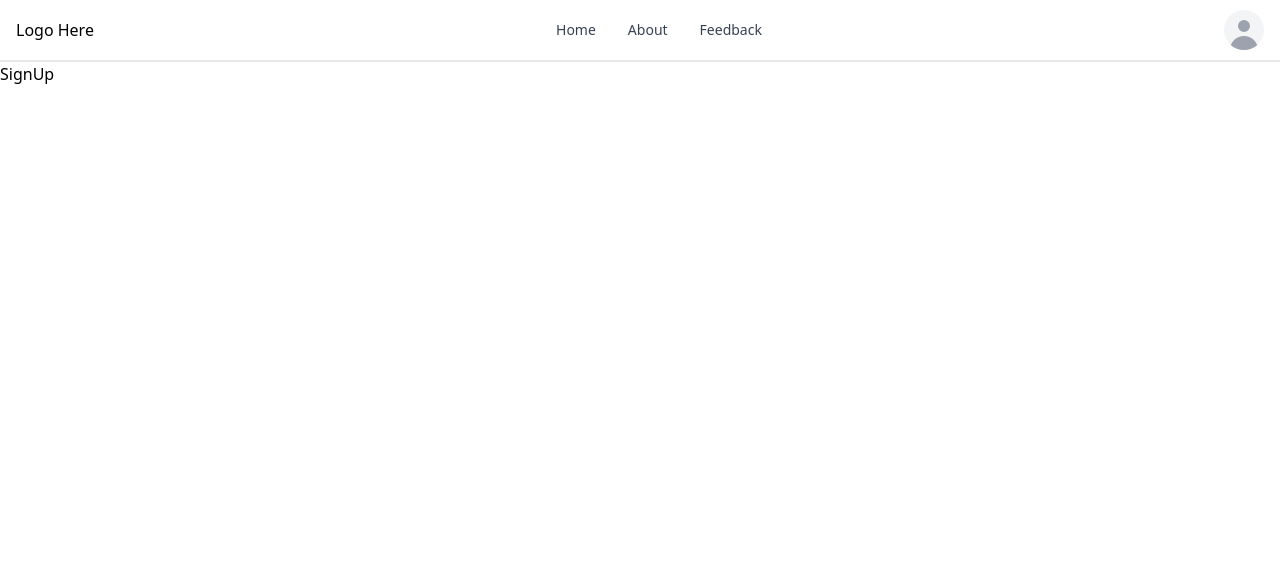
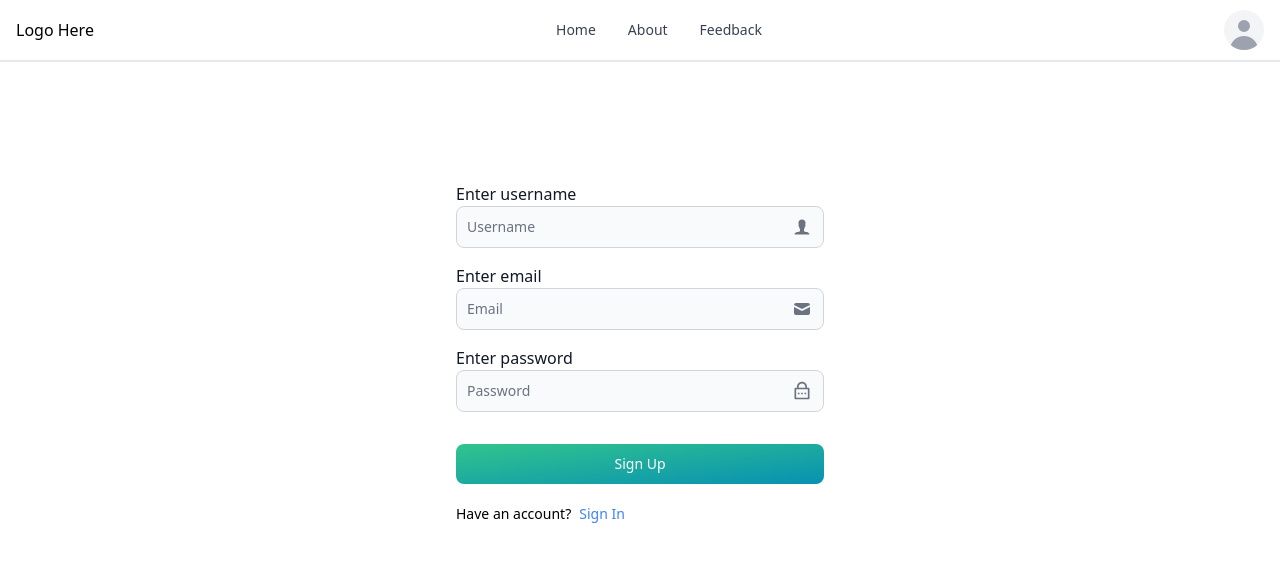
Before and after one commit to patcherist707/thesis-final-final, a React (Vite) app in the folder client/: page /sign-up in a window 1280 px wide. Shown: the top 562 px of the page. Built offline with nearby package versions, Linux system fonts and the light colour scheme.

Commit message:
Creates signup functionality and configure proxy

```diff
--- a/client/src/pages/SignUp.jsx
+++ b/client/src/pages/SignUp.jsx
@@ -1,9 +1,110 @@
-import React from "react";
+import { Button, Label, TextInput, Alert, Spinner } from 'flowbite-react';
+import { Link, useNavigate } from 'react-router-dom';
+import { IoIosPerson } from "react-icons/io";
+import { HiMail } from "react-icons/hi";
+import { RiLockPasswordLine } from "react-icons/ri";
+import { useState } from 'react';
 
 export default function SignUp() {
+  const [formData, setFormData] = useState({});
+  const [errorMessage, setErrorMessage] = useState(null);
+  const [loading, setLoading] = useState(false);
+  const navigate = useNavigate();
+
+  const handleChange = (e) => {
+    setFormData({ ...formData, [e.target.id]: e.target.value.trim() });
+  };
+  const handleSubmit = async (e) => {
+    e.preventDefault();
+    if (!formData.username || !formData.email || !formData.password) {
+      return setErrorMessage('Please fill out all fields.');
+    }
+    try {
+      setLoading(true);
+      setErrorMessage(null);
+      const res = await fetch('/api/user/signup', {
+        method: 'POST',
+        headers: { 'Content-Type': 'application/json' },
+        body: JSON.stringify(formData),
+      });
+      const data = await res.json();
+      if (data.success === false) {
+        return setErrorMessage(data.message);
+      }
+      setLoading(false);
+      if(res.ok) {
+        navigate('/sign-in');
+      }
+    } catch (error) {
+      setErrorMessage(error.message);
+      setLoading(false);
+    }
+  };
+
   return (
-    <div>
-      SignUp
+    <div className='min-h-screen mt-20'>
+      <div className="p-10 max-w-md gap-5 mx-auto rounded-3xl">
+        <form className='flex flex-col gap-4' onSubmit={handleSubmit}>
+          <div>
+            <Label value='Enter username' className='text-base'/>
+            <TextInput
+              type='text'
+              placeholder='Username'
+              id='username'
+              rightIcon={IoIosPerson}
+              onChange={handleChange}
+            />
+          </div>
+          <div>
+            <Label value='Enter email' className='text-base'/>
+            <TextInput
+              type='email'
+              placeholder='Email'
+              id='email'
+              rightIcon={HiMail}
+              onChange={handleChange}
+            />
+          </div>
+          <div>
+            <Label value='Enter password' className='text-base'/>
+            <TextInput
+              type='password'
+              placeholder='Password'
+              id='password'
+              rightIcon={RiLockPasswordLine}
+              onChange={handleChange}
+            />
+          </div>
+          <Button
+            Button
+            gradientDuoTone={'greenToBlue'} className='mt-4'
+            type='submit'
+            disabled={loading}
+          >
+            {loading ? (
+                <>
+                  <Spinner size='sm' />
+                  <span className='pl-3'>Loading...</span>
+                </>
+              ) : (
+                'Sign Up'
+            )}
+          </Button>
+        </form>
+        <div className='flex gap-2 text-sm mt-5'>
+          <span>Have an account?</span>
+          <Link to={'/sign-in'} className='text-blue-500'>
+            Sign In
+          </Link>
+        </div>
+        <div className='mt-5'>
+          {errorMessage && (
+            <Alert color={'failure'}>
+              {errorMessage}
+            </Alert>
+          )}
+        </div>
+      </div>
     </div>
   );
 }
--- a/client/vite.config.js
+++ b/client/vite.config.js
@@ -1,7 +1,15 @@
-import { defineConfig } from 'vite'
-import react from '@vitejs/plugin-react-swc'
+import { defineConfig } from 'vite';
+import react from '@vitejs/plugin-react-swc';
 
-// https://vite.dev/config/
+// https://vitejs.dev/config/
 export default defineConfig({
+  server: {
+    proxy: {
+      '/api': {
+        target: 'http://localhost:3000',
+        secure: false,
+      },
+    },
+  },
   plugins: [react()],
-})
+});
```
